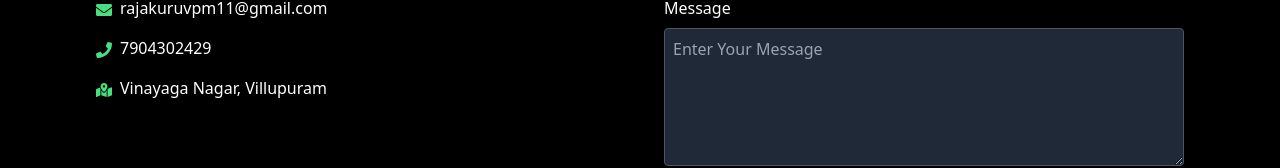
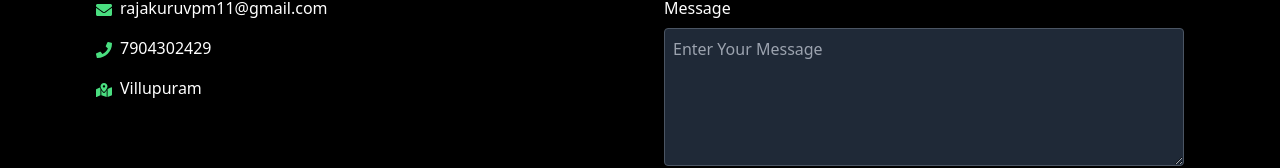
Before and after one commit to Rajakuruvpm/New_portfolio, a React (Vite) app: page / in a window 1280 px wide. Shown: the part 4386-4554 px from the top of the page. Built offline with nearby package versions, Linux system fonts and the light colour scheme.

Commit message:
Update Contact.jsx

```diff
--- a/src/components/Contact.jsx
+++ b/src/components/Contact.jsx
@@ -36,7 +36,7 @@ const Contact = () => {
             </div>
             <div className="mb-4">
               <FaMapMarkedAlt className="inline-block text-green-400 mr-2" />
-              <span>Vinayaga Nagar, Villupuram</span>
+              <span>Villupuram</span>
             </div>
           </div>
 
```
